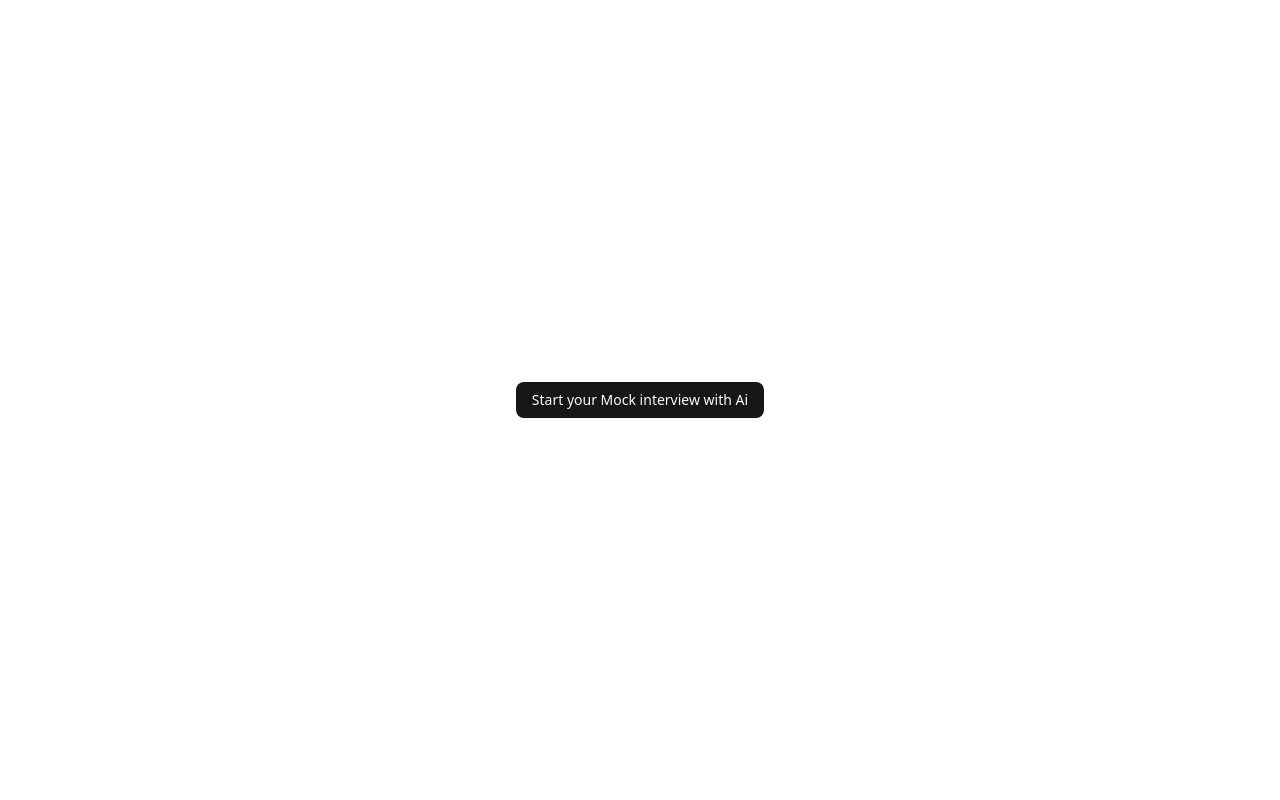
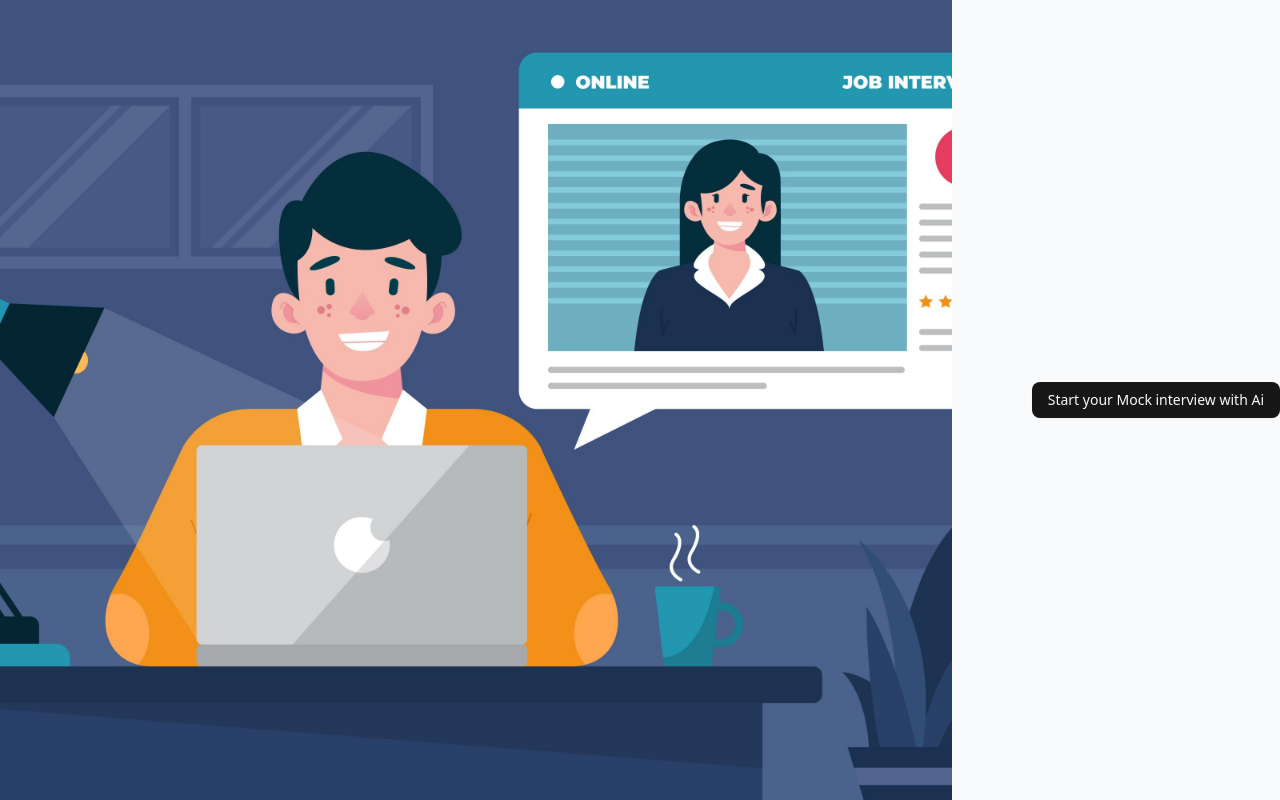
Before and after one commit to asif346/Ai_Mock_interview, a Next.js app: page / in a window 1280 px wide. Built offline with nearby package versions, Linux system fonts and the light colour scheme.

Commit message:
updated home screen

```diff
--- a/app/globals.css
+++ b/app/globals.css
@@ -53,7 +53,7 @@
   --popover-foreground: oklch(0.145 0 0);
   --primary: oklch(0.205 0 0);
   --primary-foreground: oklch(0.985 0 0);
-  --secondary: oklch(0.97 0 0);
+  --secondary: oklch(31.931% 0.10596 298.837);
   --secondary-foreground: oklch(0.205 0 0);
   --muted: oklch(0.97 0 0);
   --muted-foreground: oklch(0.556 0 0);
--- a/app/page.js
+++ b/app/page.js
@@ -1,13 +1,27 @@
-"use client"
+"use client";
 import { Button } from "@/components/ui/button";
 import { useRouter } from "next/navigation";
 
 export default function Home() {
-
   const router = useRouter();
   return (
-    <div className="flex justify-center items-center h-screen">
-      <Button className={'hover:cursor-pointer'} onClick={()=>router.replace('/dashboard')}>Start your Mock interview with Ai</Button>
+    <div className="h-screen flex flex-col lg:flex-row bg-gray-50 overflow-hidden ">
+      <div>
+        <img
+          src="/Online-interview.jpg"
+          alt="page.jpg"
+          className="w-full h-full object-cover "
+        />
+      </div>
+
+      <div className="flex justify-center items-center h-screen ml-20">
+        <Button
+          className={"hover:cursor-pointer hover:bg-blue-600"}
+          onClick={() => router.replace("/dashboard")}
+        >
+          Start your Mock interview with Ai
+        </Button>
+      </div>
     </div>
   );
 }
```
Also changed, not shown: public/Online-Interview.jpg (added), public/webcam.jpg (added).
